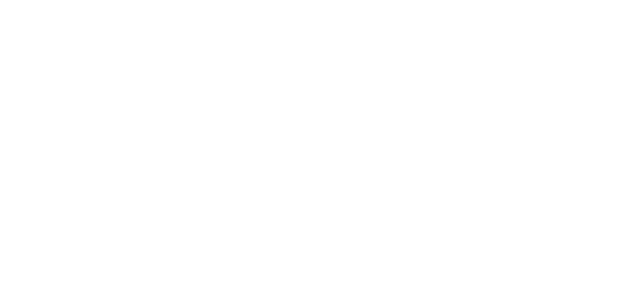
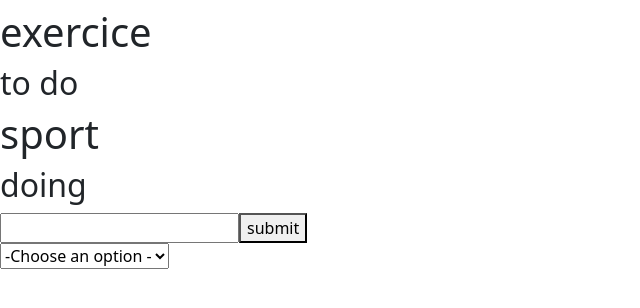
Before and after one commit to mohammedelkouche/project, a React (Create React App) app: page / in a window 1280 px wide. Shown: the top 308 px of the page, without its empty margins (0-640 px from the left). Built offline with nearby package versions, Linux system fonts and the light colour scheme.

Commit message:
usestate in components

```diff
--- a/package.json
+++ b/package.json
@@ -6,6 +6,7 @@
     "@testing-library/jest-dom": "^5.16.4",
     "@testing-library/react": "^13.2.0",
     "@testing-library/user-event": "^13.5.0",
+    "bootstrap": "^5.1.3",
     "react": "^18.1.0",
     "react-dom": "^18.1.0",
     "react-scripts": "5.0.1",
--- a/src/App.js
+++ b/src/App.js
@@ -1,10 +1,18 @@
-import logo from './logo.svg';
-import './App.css';
+import React, {useState} from 'react' ;
+import Contacts from './components/Contacts.js';
+import Forms from './components/Forms.js';
+
 
 function App() {
+  const [inputText,setInputText] =  useState("") ;
+  // const [todolist,setTodolist] =  useState(data) ;
+
   return (
+
     <div className="App">
-
+      <h1>{inputText}</h1>
+      <Contacts  />
+      <Forms  setInputText={setInputText}/>
     </div>
   );
 }
--- a/src/components/Contacts.js
+++ b/src/components/Contacts.js
@@ -9,13 +9,13 @@
                 contacts : [
                     {
                         id : 1 ,
-                name : "john ",
-                email : "john@gmail.com"
+                        libelle : "exercice ",
+                        status  : "to do  "
                     },
                     {
                         id : 2 ,
-                name : "karen ",
-                email : "karen@gmail.com"
+                        libelle : "sport ",
+                        status  : "doing "
                     }
                 ]
             }
@@ -26,6 +26,15 @@
     const {contacts} = this.state ;
     return (
         <div>
+            {
+                contacts.map(Contact =>(
+                    <div key={Contact.id}>
+                        <h1>{Contact.libelle}</h1>
+                        <h2>{Contact.status}</h2>
+                    </div>
+
+                ))
+             }
         </div>
         )
     }
--- /dev/null
+++ b/src/components/Forms.js
@@ -0,0 +1,26 @@
+import 'bootstrap/dist/css/bootstrap.min.css';
+import React from 'react'
+
+function Forms() {
+    const input = (text) =>{
+        console.log(text);
+    }
+  return (
+    <div>
+        <form>
+            <input onChange={input} type = "text" className='todo-input' />
+            <button className = "todo-button" type = "submit">submit</button>
+            <div className='select'>
+                <select name = "todos" className="filter-todo" >
+                    <option value = "">-Choose an option -</option>
+                    <option value = "all">ALL</option>
+                    <option value = "completed">completed</option>
+                    <option value = "Uncompleted">Uncompleted</option>
+                </select>
+            </div>
+        </form>
+    </div>
+  )
+}
+
+export default Forms ;
```
Also changed, not shown: src/Header.js (added, +11 -0 lines), src/data.json (added, +12 -0 lines), src/Todo.js (added), src/Todolist.js (added), 1 other file (tests, documents, lock files or other folders). Lines whose indentation alone changed are shown as unchanged.
